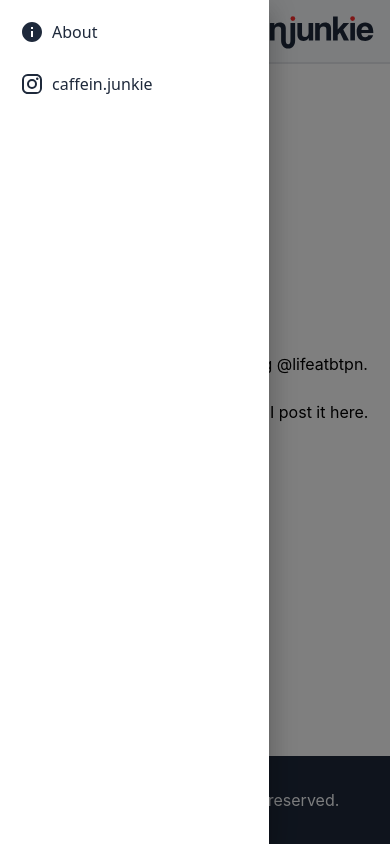
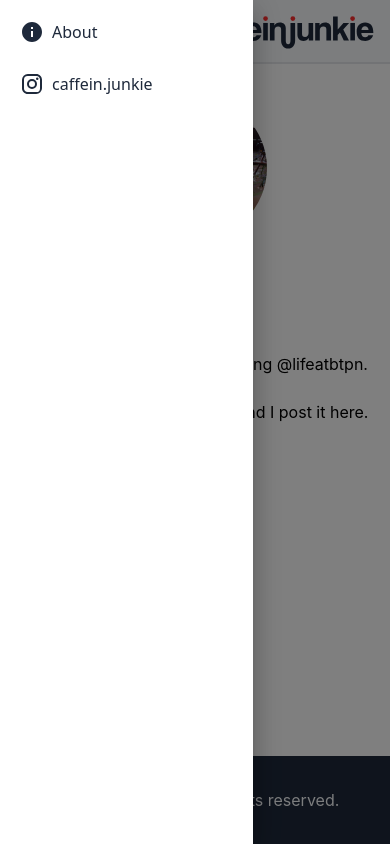
Before and after one commit to caffeinjunkie/caffeinjunkie-gallery, a Gatsby site: page /about in a window 390 px wide. Both pictures are taken after a click on the icon 24 px from the left and 31 px from the top of the page. Built offline with nearby package versions, Linux system fonts and the light colour scheme; Gatsby itself is replaced by a stand-in of ours.

Commit message:
update styling

```diff
--- a/gatsby-config.js
+++ b/gatsby-config.js
@@ -13,7 +13,7 @@ module.exports = {
     author: `@caffein.junkie`,
     description: `Get your daily intake!`,
     image: `src/assets/images/logo.png`,
-    keywords: `photography, travel photography, street photography, caffeinjunkie, caffein.junkie, caffein junkie, Satrio Adi Prakoso`,
+    keywords: `photography, travel photography, street photography, caffeinjunkie, caffein.junkie, caffein junkie, caffeine junkie`,
   },
   plugins: [
     {
--- a/src/components/Navbar/Navbar.config.js
+++ b/src/components/Navbar/Navbar.config.js
@@ -22,7 +22,7 @@ export const MENU_ITEMS = [
 export const DRAWER_ITEMS = [
   {
     id: 'about-drawer',
-    children: <Link to='/about' className="flex flex-row items-center gap-2 pr-24">
+    children: <Link to='/about' className="flex flex-row items-center gap-2 py-3 pl-4 rounded-md mx-1 pr-24">
       <Info />
       About
     </Link>
@@ -33,7 +33,7 @@ export const DRAWER_ITEMS = [
       href="https://www.instagram.com/caffein.junkie/"
       target="_blank"
       rel="noreferrer"
-      className="flex flex-row items-center gap-2 pr-24"
+      className="flex flex-row items-center gap-2 py-3 pl-4 rounded-md mx-1 pr-24"
     >
       <Instagram />
       caffein.junkie
--- a/src/components/Navbar/Navbar.js
+++ b/src/components/Navbar/Navbar.js
@@ -41,8 +41,7 @@ export default function Navbar() {
           {DRAWER_ITEMS.map(({id, children}) => (
             <div
               key={id}
-              className="py-3 px-4 rounded-md mx-1
-              font-regular text-slate-800"
+              className="font-regular text-slate-800"
               onClick={() => setIsDrawerOpen(false)}
             >
               {children}
```
